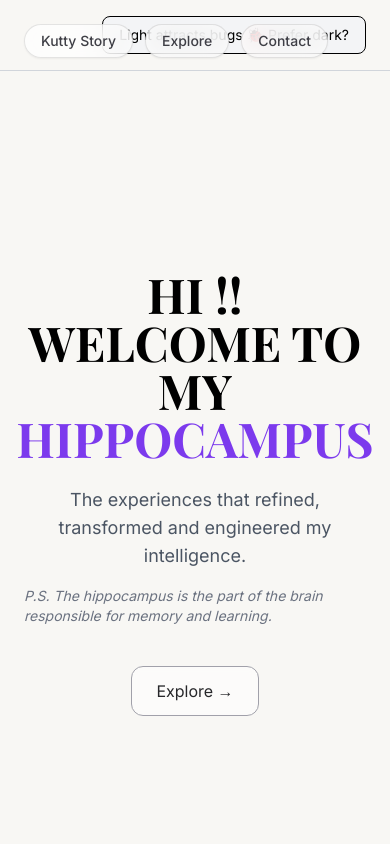
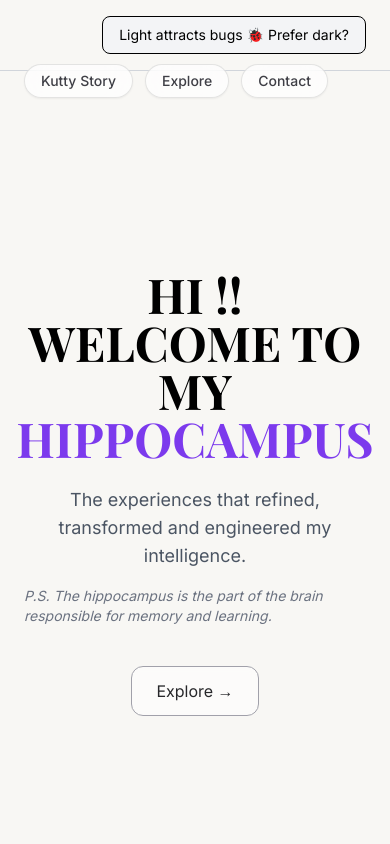
Before and after one commit to Sandhiyalaxmii/portfolioh, a React (Vite) app: page / in a window 390 px wide. Shown: the top 844 px of the page. Built offline with nearby package versions, Linux system fonts and the light colour scheme.

Commit message:
changes updated

```diff
--- a/src/App.jsx
+++ b/src/App.jsx
@@ -77,8 +77,9 @@ function App() {
         <>
           <Navbar />
           <Routes>
-            <Route path="/" element={<Home />} />
-          </Routes>
+  <Route path="/" element={<Home />} />
+  <Route path="/explore" element={<Explore />} />
+</Routes>
 
 
         </>
--- a/src/components/home/Hero.jsx
+++ b/src/components/home/Hero.jsx
@@ -7,7 +7,7 @@ const Hero = () => {
     <section className="min-h-screen flex flex-col items-center justify-center
                    px-6 bg-[#f8f7f4] dark:bg-[#0f0f0f]">
 
-      <div className="fixed top-6 left-6 flex gap-3 z-50">
+    <div className="absolute top-16 md:top-6 left-6 flex gap-3 z-50">
 
   {/* Kutty Story */}
   <button
@@ -73,6 +73,7 @@ const Hero = () => {
   </button>
 
 </div>
+
       {/* Main Heading */}
       <motion.h1
         initial={{ opacity: 0, y: 40 }}
```
